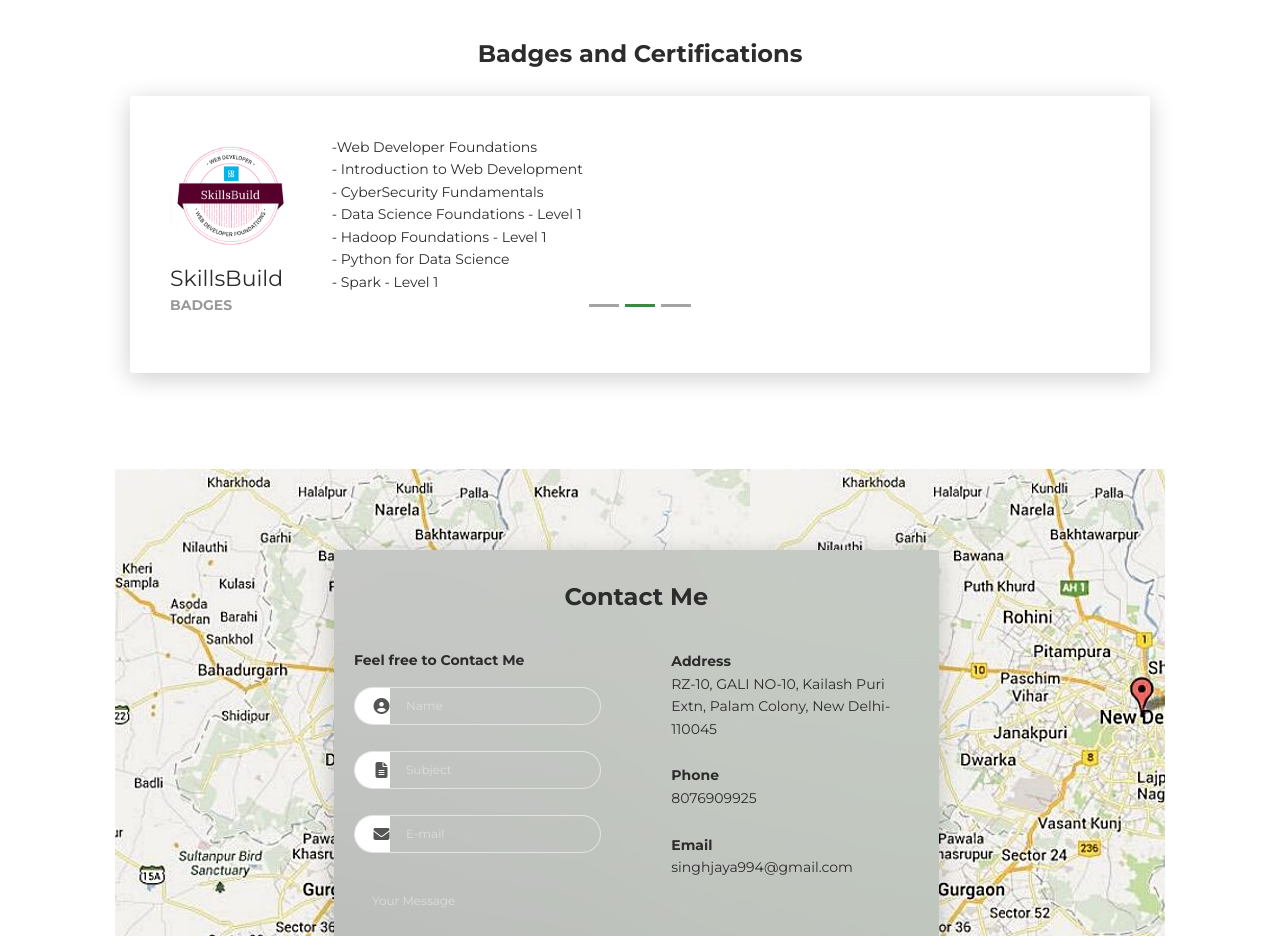
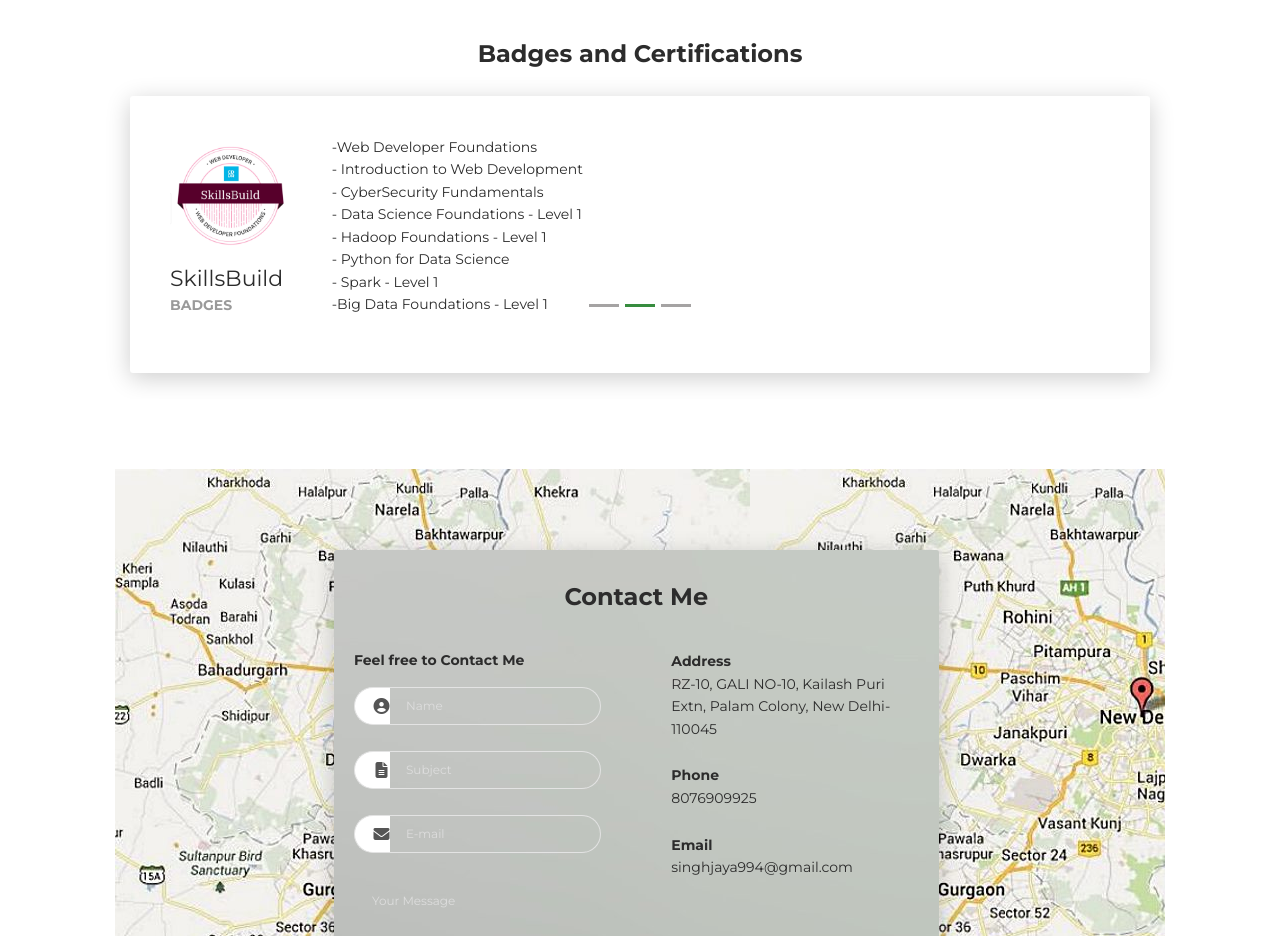
Before and after one commit to jayasingh08/jaya-singh, a plain HTML site: page index.html in a window 1280 px wide. Shown: the part 4640-5576 px from the top of the page. Drawn offline with Linux system fonts and the light colour scheme.

Commit message:
Update index.html

```diff
--- a/index.html
+++ b/index.html
@@ -420,7 +420,8 @@
 		      - Data Science Foundations - Level 1<br>
 		      - Hadoop Foundations - Level 1<br>
 		      - Python for Data Science<br>
-		      - Spark - Level 1</p>
+		      - Spark - Level 1<br>
+		      -Big Data Foundations - Level 1</p>
 			</div>
             </div>
           </div>
```
